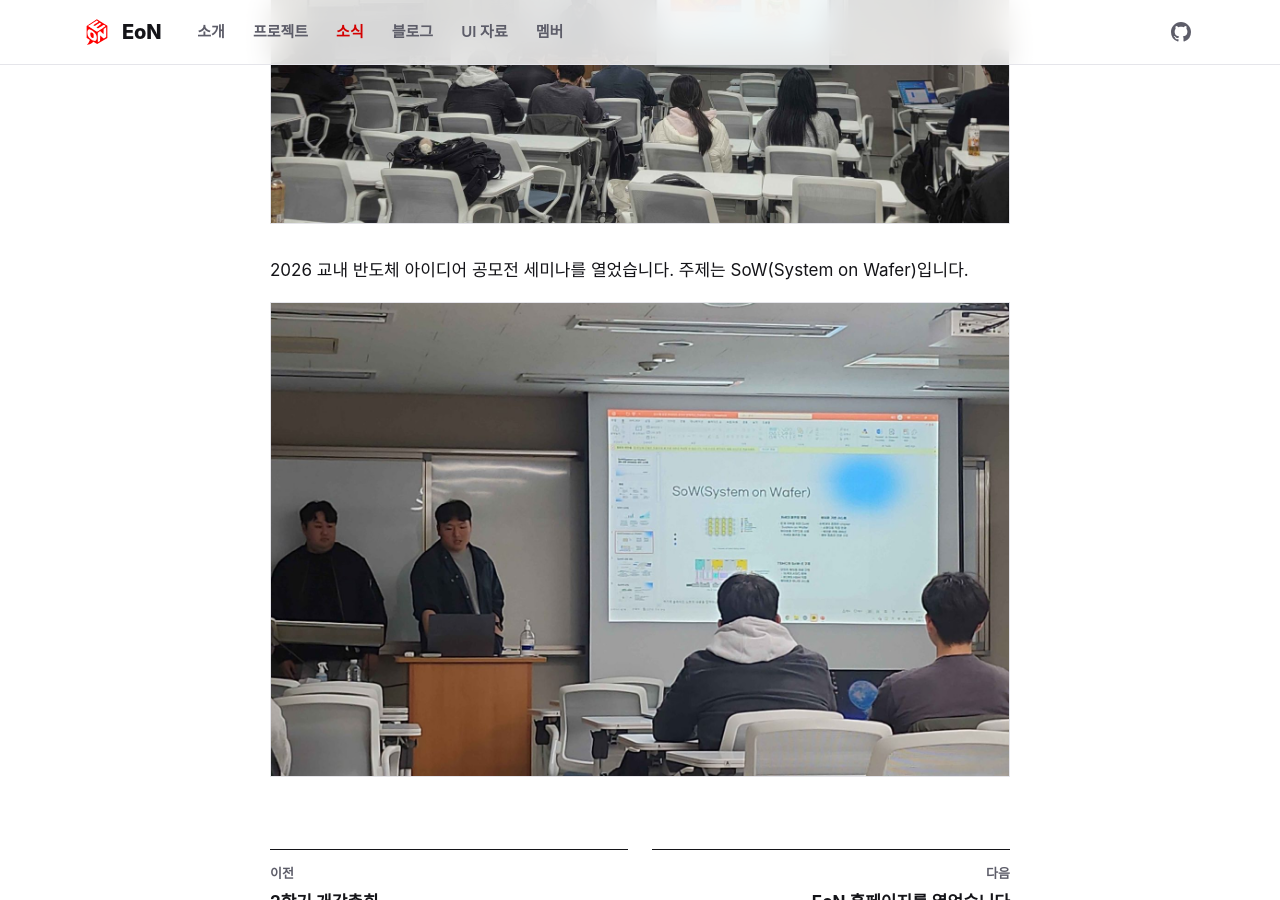
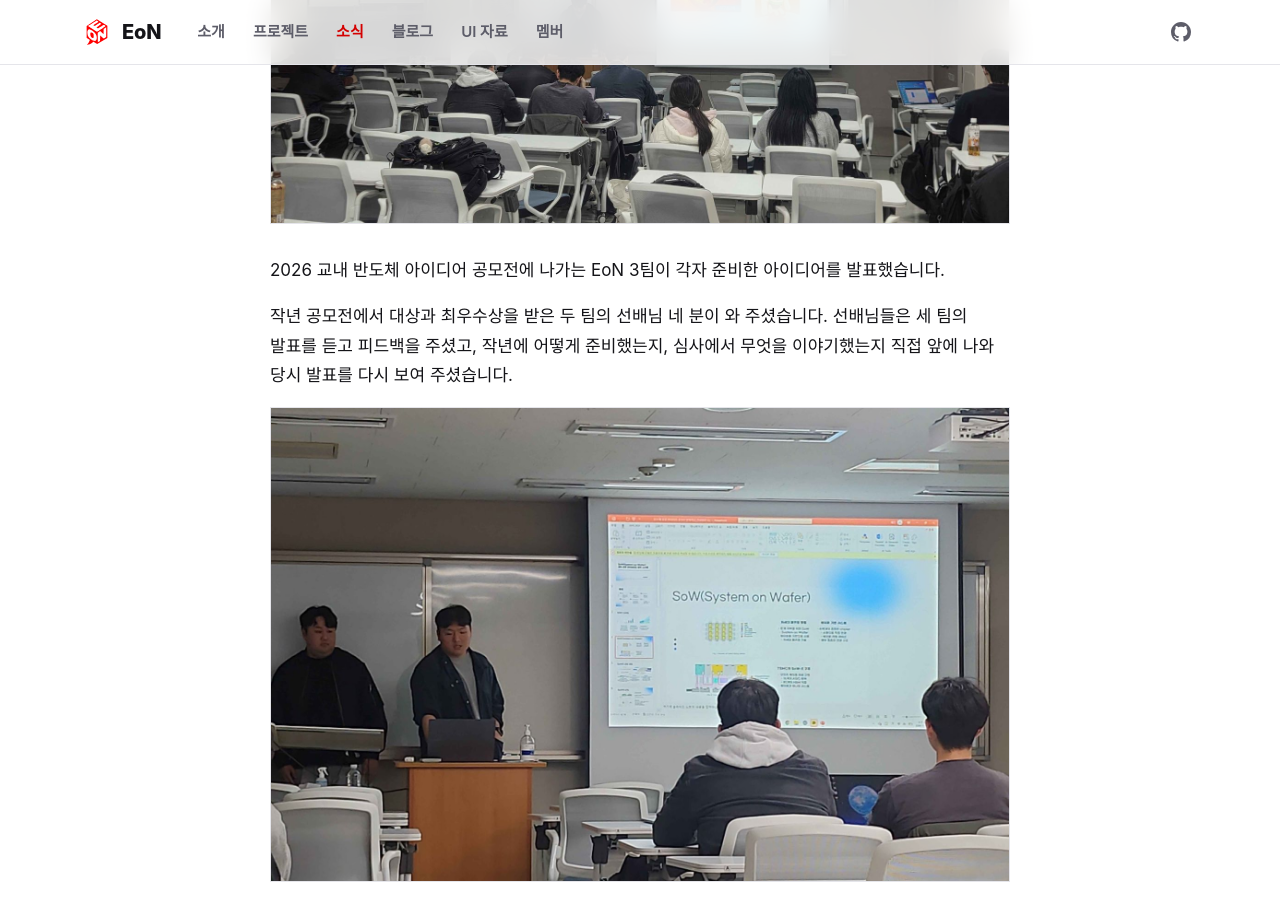
Before and after one commit to Kyonggi-EoN/kyonggi-eon.github.io, a Jekyll site: the page built from content/_news/2026/2026-11-04-sow-seminar.md, in a window 1280 px wide and 900 px high, scrolled down 518 px. Built offline with Jekyll 4.4.1, drawn with Linux system fonts in a browser that asks for light colours; some web fonts are replaced.

Commit message:
소식: 공모전 세미나 글을 실제 내용(3팀 발표, 작년 수상 선배 피드백)으로 고침
Co-Authored-By: Claude Opus 5.5 <noreply@anthropic.com>

```diff
--- a/content/_news/2026/2026-11-04-sow-seminar.md
+++ b/content/_news/2026/2026-11-04-sow-seminar.md
@@ -5,6 +5,9 @@ category: seminar
 image: /content/images/news/2026-sow-seminar-1.jpg
 ---
 
-2026 교내 반도체 아이디어 공모전 세미나를 열었습니다. 주제는 SoW(System on Wafer)입니다.
+2026 교내 반도체 아이디어 공모전에 나가는 EoN 3팀이 각자 준비한 아이디어를 발표했습니다.
 
-![SoW 발표 화면과 발표자](/content/images/news/2026-sow-seminar-2.jpg)
+작년 공모전에서 대상과 최우수상을 받은 두 팀의 선배님 네 분이 와 주셨습니다.
+선배님들은 세 팀의 발표를 듣고 피드백을 주셨고, 작년에 어떻게 준비했는지, 심사에서 무엇을 이야기했는지 직접 앞에 나와 당시 발표를 다시 보여 주셨습니다.
+
+![SoW(System on Wafer) 아이디어를 발표하는 팀](/content/images/news/2026-sow-seminar-2.jpg)
```
Also changed, not shown: content/pages/index.md (+1 -1 lines).
